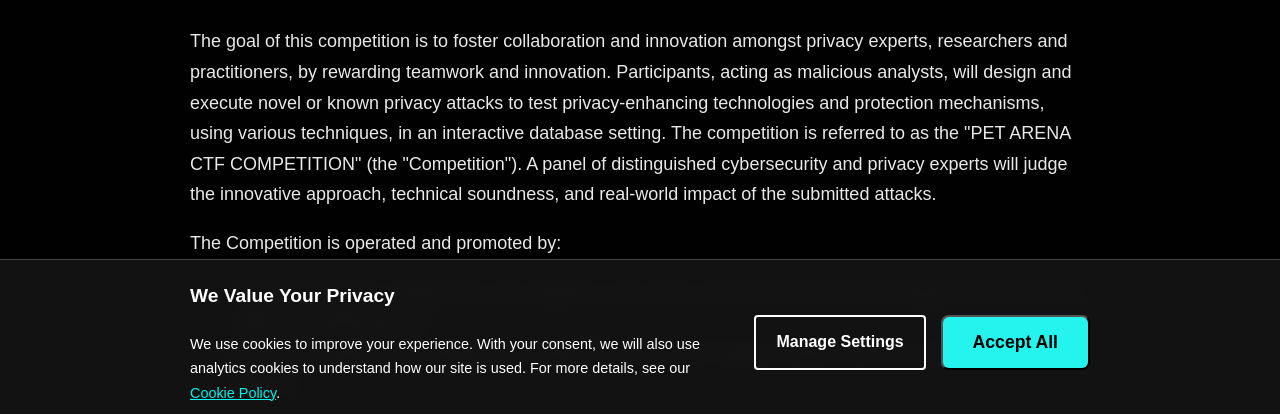
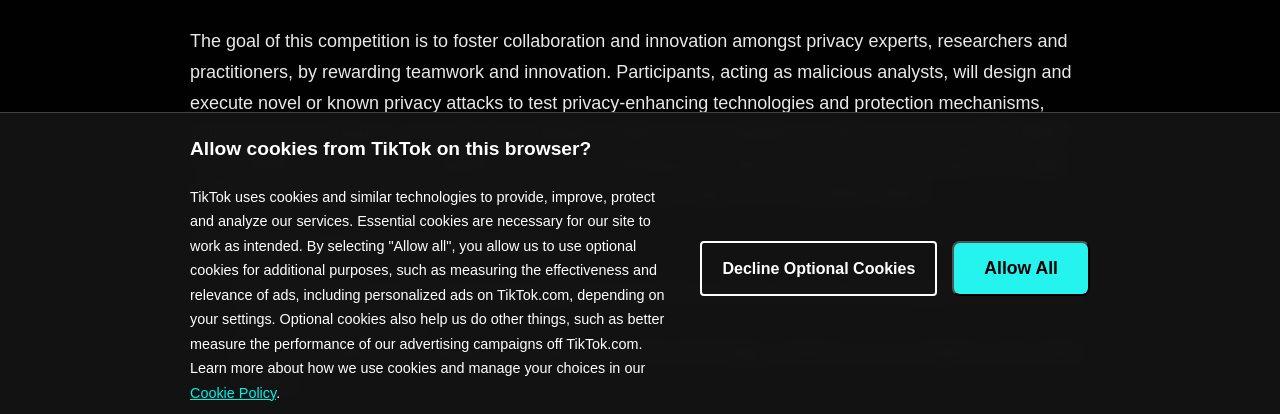
Before and after one commit to tiktok-privacy-innovation/pet-arena, a plain HTML site: page rules.html in a window 1280 px wide. Shown: the part 375-789 px from the top of the page. Drawn offline with Linux system fonts and the light colour scheme; a web font is replaced by a local one.

Commit message:
Update rules.html

```diff
--- a/rules.html
+++ b/rules.html
@@ -261,13 +261,13 @@
 <div id="consent-banner">
     <div class="container">
         <div class="consent-banner-content">
-            <h3>We Value Your Privacy</h3>
-            <p>We use cookies to improve your experience. With your consent, we will also use analytics cookies to understand how our site is used. For more details, see our <a href="cookie-policy.html">Cookie Policy</a>.</p>
+            <h3>Allow cookies from TikTok on this browser?</h3>
+            <p>TikTok uses cookies and similar technologies to provide, improve, protect and analyze our services. Essential cookies are necessary for our site to work as intended. By selecting "Allow all", you allow us to use optional cookies for additional purposes, such as measuring the effectiveness and relevance of ads, including personalized ads on TikTok.com, depending on your settings. Optional cookies also help us do other things, such as better measure the performance of our advertising campaigns off TikTok.com. Learn more about how we use cookies and manage your choices in our <a href="https://www.tiktok.com/legal/page/global/tiktok-website-cookies-policy/en">Cookie Policy</a>.</p>
         </div>
         <div class="consent-banner-buttons">
             <!-- Corrected button classes for your theme -->
-            <button id="manage-settings-btn" class="button-secondary">Manage Settings</button>
-            <button id="accept-all-btn" class="button-primary">Accept All</button>
+            <button id="manage-settings-btn" class="button-secondary">Decline Optional Cookies</button>
+            <button id="accept-all-btn" class="button-primary">Allow All</button>
         </div>
     </div>
 </div>
```
